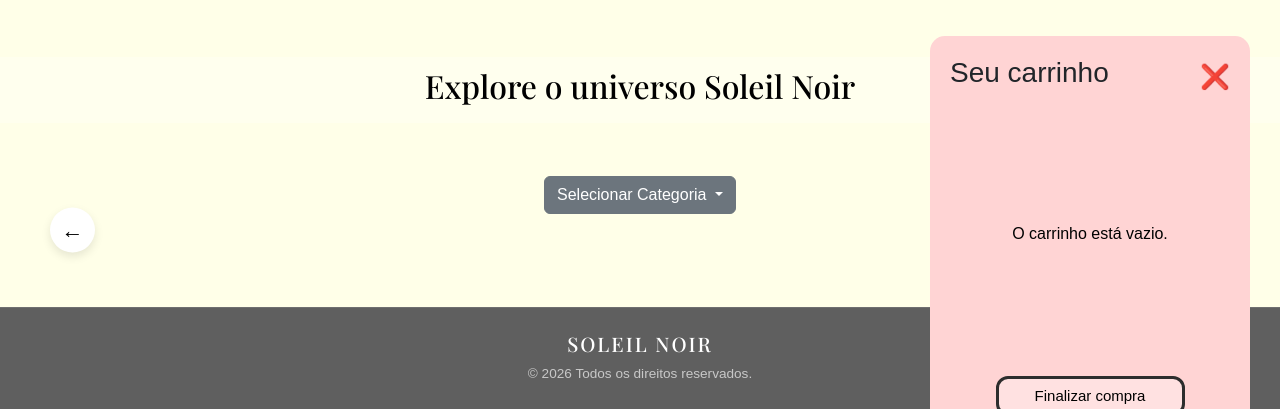
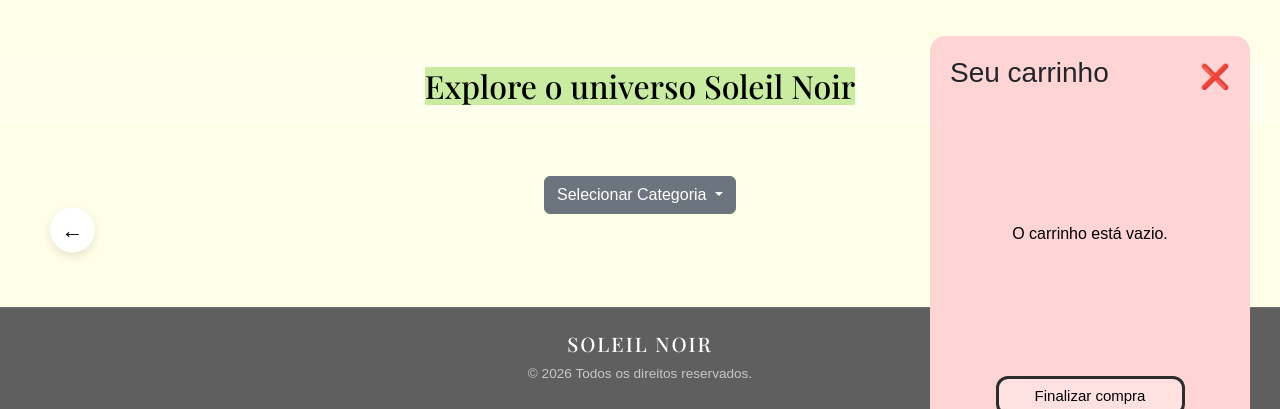
Before and after one commit to gabriela-peratello/projeto-soleil-noir, a Flask app: page / in a window 1280 px wide. Shown: the part 814-1223 px from the top of the page. Run offline with Flask 3, Linux system fonts and the light colour scheme; data that the repository does not hold is empty; some web fonts are replaced.

Commit message:
MOD: Cor

```diff
--- a/templates/index.html
+++ b/templates/index.html
@@ -51,7 +51,7 @@
 <!-- ------------------------------------------------------------------------------------------------------------------------------------------------------------------------------------------- -->
 
 <div class="text">
-    <h2 class="navbar-brand fonte-bodoni d-inline-flex align-items-center" href="#" style="color: rgb(0, 0, 0); margin-right: 0; font-size: xx-large;">Explore o universo Soleil Noir</h2>
+    <h2 class="navbar-brand fonte-bodoni d-inline-flex align-items-center" href="#" style="color: rgb(0, 0, 0); margin-right: 0; background-color: #c9eca1; font-size: xx-large;">Explore o universo Soleil Noir</h2>
 </div>
 
 
```
